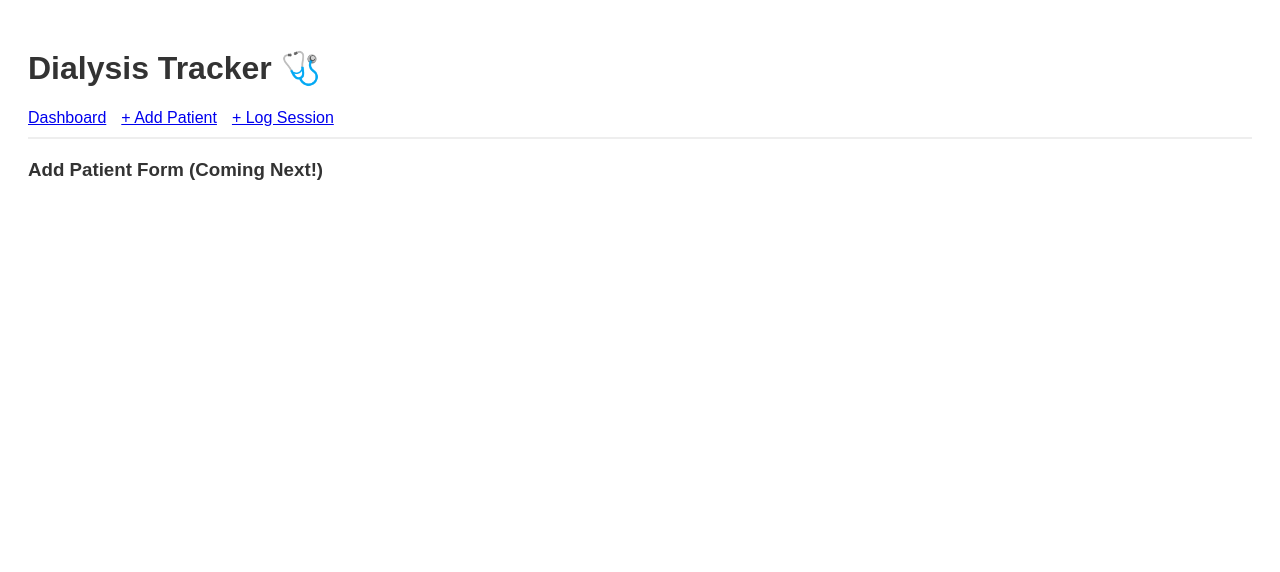
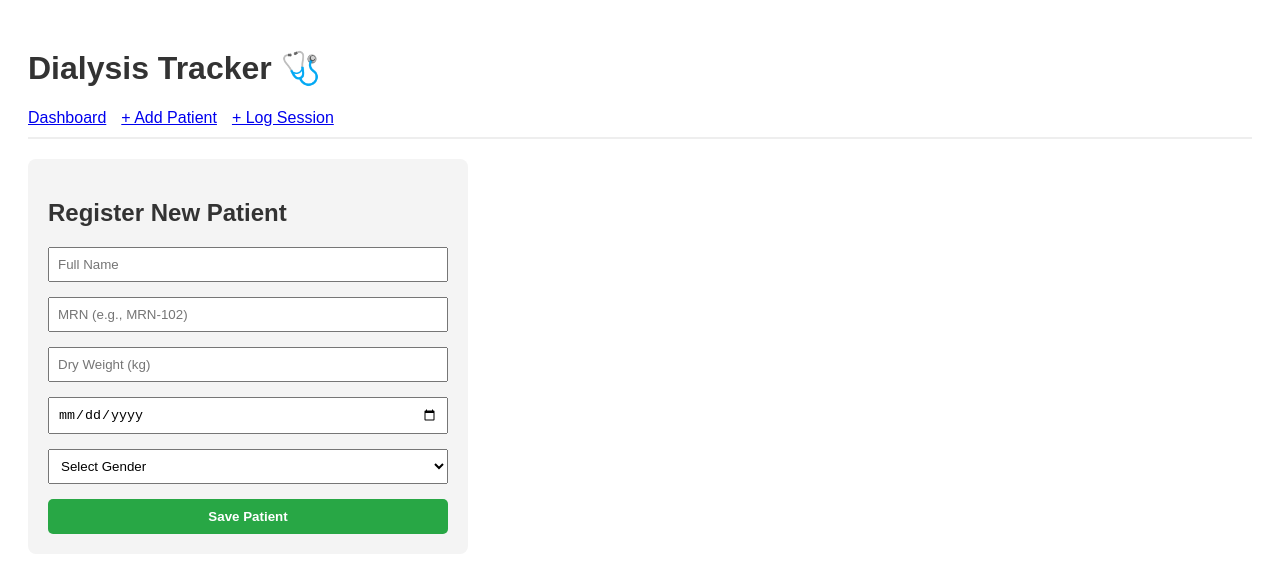
Before and after one commit to ramukhsuya/dialysis-tracker, a React app in the folder frontend/: page /add-patient in a window 1280 px wide. Shown: the top 572 px of the page. Built offline with nearby package versions, Linux system fonts and the light colour scheme; the HTML template or start-up script is replaced by a standard one.

Commit message:
build add patient form

```diff
--- a/frontend/src/App.jsx
+++ b/frontend/src/App.jsx
@@ -1,5 +1,6 @@
 import { Routes, Route, Link } from 'react-router-dom';
 import Dashboard from './components/Dashboard';
+import AddPatient from './components/AddPatient';
 
 function App() {
   return (
@@ -16,7 +17,7 @@ function App() {
       {/* Page Content Switcher */}
       <Routes>
         <Route path="/" element={<Dashboard />} />
-        <Route path="/add-patient" element={<h3>Add Patient Form (Coming Next!)</h3>} />
+        <Route path="/add-patient" element={<AddPatient />} />
         <Route path="/add-session" element={<h3>Add Session Form (Coming Next!)</h3>} />
       </Routes>
     </div>
--- /dev/null
+++ b/frontend/src/components/AddPatient.jsx
@@ -0,0 +1,60 @@
+import { useState } from 'react';
+import axios from 'axios';
+
+function AddPatient() {
+  const [formData, setFormData] = useState({
+    name: '',
+    mrn: '',
+    dryWeight: '',
+    dateOfBirth: '',
+    gender: ''
+  });
+  const [message, setMessage] = useState('');
+
+  const handleChange = (e) => {
+    setFormData({ ...formData, [e.target.name]: e.target.value });
+  };
+
+  const handleSubmit = async (e) => {
+    e.preventDefault();
+    try {
+      await axios.post('http://localhost:5000/api/patients', formData);
+      setMessage('✅ Patient successfully registered!');
+      // Clear the form after success
+      setFormData({ name: '', mrn: '', dryWeight: '', dateOfBirth: '', gender: '' });
+    } catch (error) {
+      console.error("Error adding patient:", error);
+      setMessage('❌ Failed to add patient. Ensure MRN is unique.');
+    }
+  };
+
+  return (
+    <div style={{ maxWidth: '400px', background: '#f4f4f4', padding: '20px', borderRadius: '8px' }}>
+      <h2>Register New Patient</h2>
+
+      {message && <p style={{ fontWeight: 'bold' }}>{message}</p>}
+
+      <form onSubmit={handleSubmit} style={{ display: 'flex', flexDirection: 'column', gap: '15px' }}>
+        <input type="text" name="name" placeholder="Full Name" value={formData.name} onChange={handleChange} required style={{ padding: '8px' }} />
+
+        <input type="text" name="mrn" placeholder="MRN (e.g., MRN-102)" value={formData.mrn} onChange={handleChange} required style={{ padding: '8px' }} />
+
+        <input type="number" name="dryWeight" placeholder="Dry Weight (kg)" step="0.1" value={formData.dryWeight} onChange={handleChange} required style={{ padding: '8px' }} />
+
+        <input type="date" name="dateOfBirth" value={formData.dateOfBirth} onChange={handleChange} style={{ padding: '8px' }} />
+
+        <select name="gender" value={formData.gender} onChange={handleChange} style={{ padding: '8px' }}>
+          <option value="">Select Gender</option>
+          <option value="Male">Male</option>
+          <option value="Female">Female</option>
+        </select>
+
+        <button type="submit" style={{ padding: '10px', background: '#28a745', color: 'white', border: 'none', borderRadius: '5px', cursor: 'pointer', fontWeight: 'bold' }}>
+          Save Patient
+        </button>
+      </form>
+    </div>
+  );
+}
+
+export default AddPatient;
```
